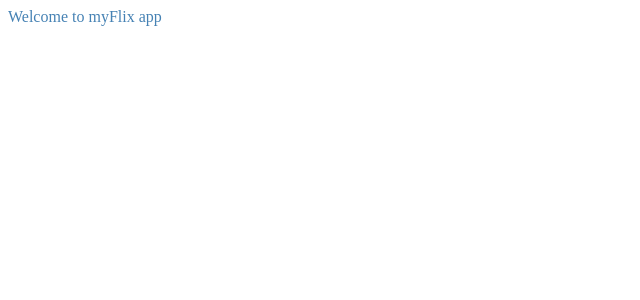
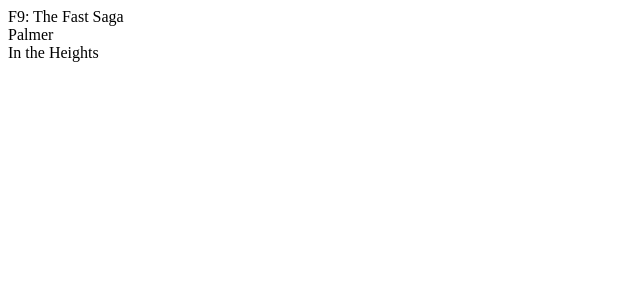
Before and after one commit to Unna27/myFlix-client, a React (Vite) app: page / in a window 1280 px wide. Shown: the top 300 px of the page, without its empty margins (0-640 px from the left). Built offline with nearby package versions, Linux system fonts and the light colour scheme.

Commit message:
addded individual components for movies

```diff
--- /dev/null
+++ b/src/components/main-view/main-view.jsx
@@ -0,0 +1,40 @@
+import React from 'react';
+import { MovieCard } from '../movie-card/movie-card';
+import { MovieView } from '../movie-view/movie-view';
+
+export class MainView extends React.Component {
+    constructor() {
+        super();
+        this.state = {
+            movies: [
+                { _id: 1, title: "F9: The Fast Saga", description: "Dom and the crew must take on an international terrorist who turns out to be Dom and Mia's estranged brother.", genres: { name: "Adventure", description: "Adventure is a genre of film that has been designed to provide an action-filled, energetic experience for the film viewer." }, director: { name: "Justin Lin", bio: "Justin Lin is a Taiwanese-born American director, producer, and screenwriter.", birthDate: "1971-10-11", deathDate: "" }, imageURL: "https://m.media-amazon.com/images/M/MV5BMjI0NmFkYzEtNzU2YS00NTg5LWIwYmMtNmQ1MTU0OGJjOTMxXkEyXkFqcGdeQXVyMjMxOTE0ODA@._V1_UX67_CR0,0,67,98_AL_.jpg", featured: "FALSE", rating: 5.2, releaseDate: "2021-06-25", language: "English", runtime: "2h 25m", cast: ["Vin Diesel", "Michelle Rodriguez", "Jordana Brewster"] },
+                { _id: 2, title: "Palmer", description: "An ex-convict strikes up a friendship with a boy from a troubled home.", "genres": { "name": "Drama", "description": "Drama Films are serious presentations or stories with settings or life situations that portray realistic characters in conflict with either themselves, others, or forces of nature." }, director: { name: "Fisher Stevens", bio: "Fisher Stevens is an American actor, director, producer and writer.His most recent successes include winning the 2010 Academy Award for Best Documentary Feature for The Cove and the 2008 Independent Spirit Award for Best Documentary Feature for Crazy Love.", birthDate: "1963-11-27", deathDate: "" }, imageURL: "https://m.media-amazon.com/images/M/MV5BYTZhNzM4MDktYWUwMC00NTE1LTlkN2UtM2Y5ODIwYjZmNTA2XkEyXkFqcGdeQXVyMDM2NDM2MQ@@._V1_UX67_CR0,0,67,98_AL_.jpg", featured: "TRUE", rating: 7.3, releaseDate: "2021-01-29", language: "English", runtime: "1h 51m", cast: ["Justin Timberlake", "Juno Temple", "Alisha Wainwright"] },
+                { _id: 3, title: "In the Heights", description: "A film version of the Broadway musical in which Usnavi, a sympathetic New York bodega owner, saves every penny every day as he imagines and sings about a better life.", genres: { name: "Musical", description: "Musical film is a film genre in which songs by the characters are interwoven into the narrative, sometimes accompanied by singing and dancing." }, director: { name: "Jon M.Chu", bio: "Jonathan Murray Chu is an American director and screenwriter.", birthDate: "1979-11-02", deathDate: "" }, imageURL: "https://m.media-amazon.com/images/M/MV5BMzM1ZDY0YTktZTYzZi00MjZjLTllMDMtMmNlMmM5NmY4ZjllXkEyXkFqcGdeQXVyMTA1OTcyNDQ4._V1_UX67_CR0,0,67,98_AL_.jpg", featured: "TRUE", rating: 7.4, releaseDate: "2021-06-10", language: "English", runtime: "2h 23m", cast: ["Anthony Ramos", "Corey Hawkins. Leslie Grace"] }
+            ],
+            selectedMovie: null
+        }
+    }
+    setSelectedMovie(newSelectedMovie) {
+        this.setState({
+            selectedMovie: newSelectedMovie
+        });
+    }
+    render() {
+        const movies = this.state.movies;
+        const selectedMovie = this.state.selectedMovie;
+
+        if (movies.length === 0)
+            return <div className="main-view">The list is empty!</div>;
+
+        return (
+            <div className="main-view">
+                {selectedMovie
+                    ? <MovieView movie={selectedMovie} onBackClick={newSelectedMovie => { this.setSelectedMovie(newSelectedMovie); }} />
+                    : movies.map(movie => (
+                        <MovieCard key={movie._id} movieData={movie} onMovieClick={(movie) => { this.setSelectedMovie(movie) }} />
+                    ))
+                }
+            </div>
+        );
+    }
+}
--- /dev/null
+++ b/src/components/movie-card/movie-card.jsx
@@ -0,0 +1,8 @@
+import React from 'react';
+
+export class MovieCard extends React.Component {
+    render() {
+        const { movieData, onMovieClick } = this.props;
+        return <div className="movie-card" onClick={() => { onMovieClick(movieData); }}>{movieData.title}</div>;
+    }
+}
--- /dev/null
+++ b/src/components/movie-view/movie-view.jsx
@@ -0,0 +1,37 @@
+import React from 'react';
+
+export class MovieView extends React.Component {
+    render() {
+        const { movie, onBackClick } = this.props;
+        return <div className="movie-view">
+            <div className="movie-poster">
+                <img src={movie.imageURL} />
+            </div>
+            <div className="movie-title">
+                <span className="label">Title: </span>
+                <span className="value">{movie.title}</span>
+            </div>
+            <div className="movie-description">
+                <span className="label">Description: </span>
+                <span className="value">{movie.description}</span>
+            </div>
+            <div className="movie-genre">
+                <span className="label">Genre: </span>
+                <span className="value">{movie.genres.name}</span>
+            </div>
+            <div className="movie-director">
+                <span className="label">Director: </span>
+                <span className="value">{movie.director.name}</span>
+            </div>
+            <div className="movie-rating">
+                <span className="label">Rating: </span>
+                <span className="value">{movie.rating}</span>
+            </div>
+            <div className="movie-releasedate">
+                <span className="label">ReleaseDate: </span>
+                <span className="value">{movie.releaseDate}</span>
+            </div>
+            <button onClick={() => { onBackClick(null); }}>Back</button>
+        </div>
+    }
+}
--- a/src/index.jsx
+++ b/src/index.jsx
@@ -1,16 +1,16 @@
 import React from 'react';
 import ReactDOM from 'react-dom';
+import { MainView } from './components/main-view/main-view';
 
 // Import statement to indicate that you need to bundle `./index.scss`
 import './index.scss';
+
 
 // Main component (will eventually use all the others)
 class MyFlixApplication extends React.Component {
     render() {
         return (
-            <div className="my-flix">
-                <div>Welcome to myFlix app</div>
-            </div>
+            <MainView />
         );
     }
 }
```
Also changed, not shown: 36 other files (tests, documents, lock files or other folders).
